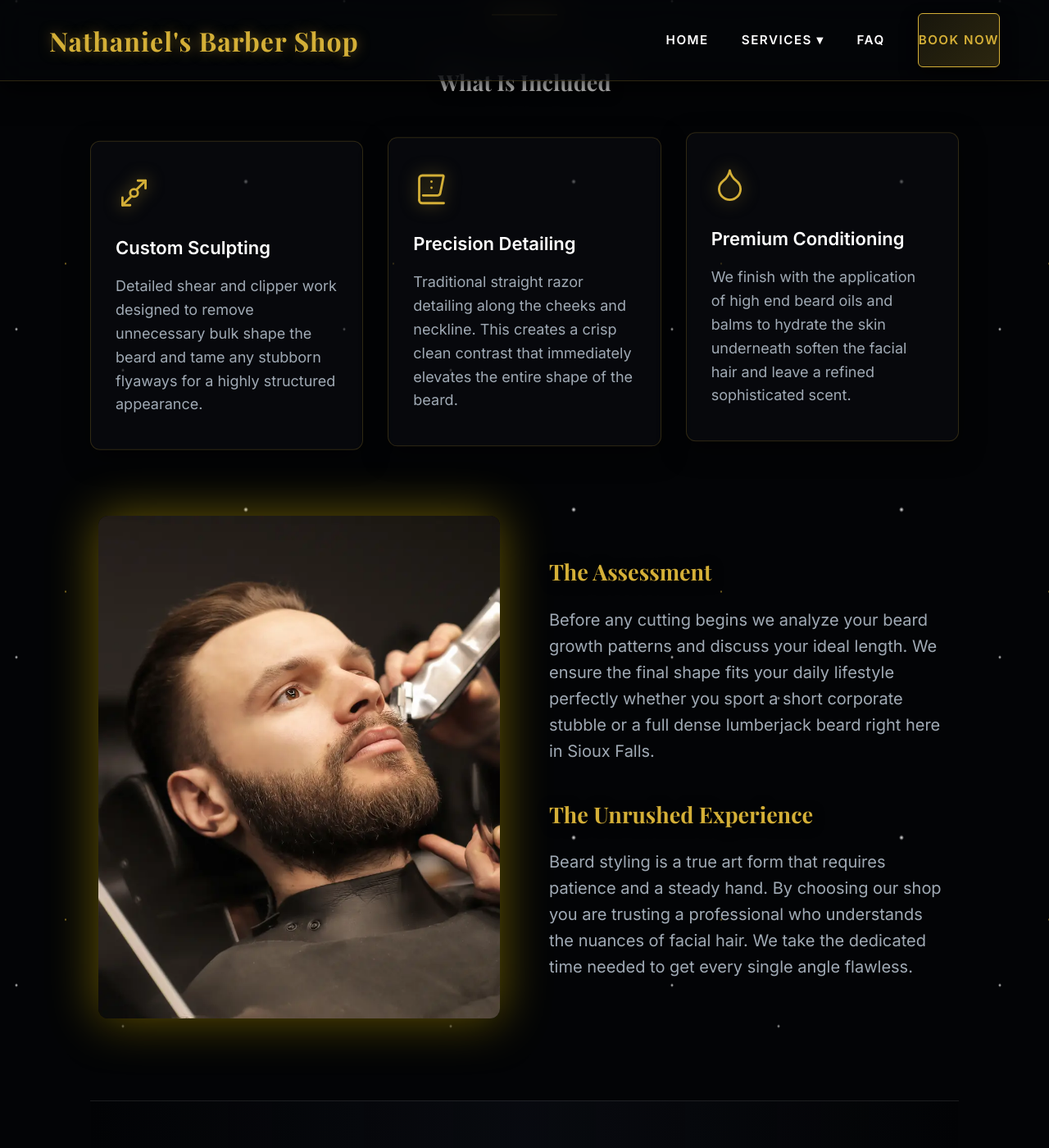
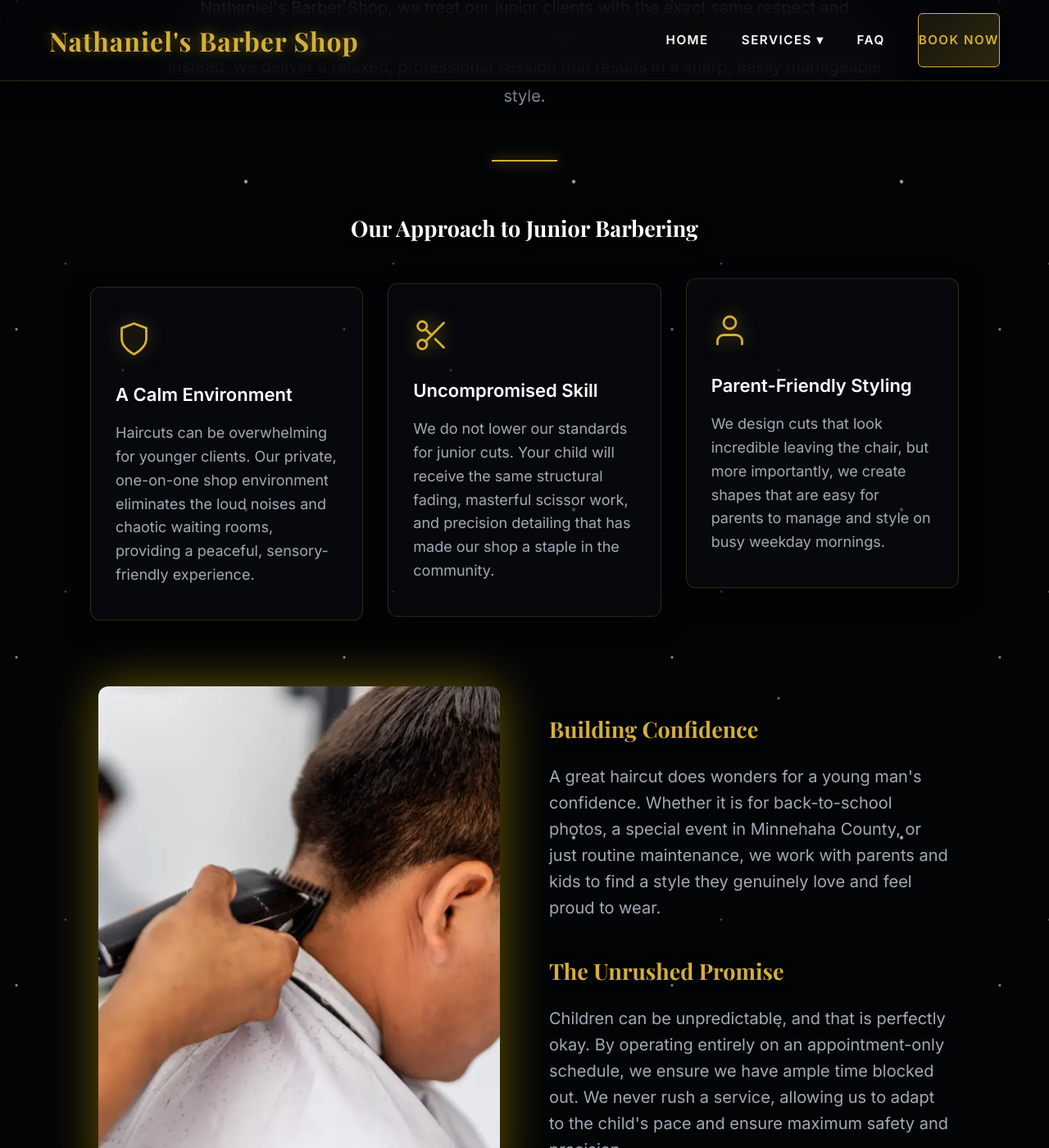
Before and after one commit to YourOnlineSquad/nathaniels-barber-shop, a Jekyll site: the page built from services/kids-haircut.md, in a window 1280 px wide and 1400 px high, scrolled down 1403 px. Shown: the whole window at 82% size. Built offline with Jekyll 4.4.1, drawn with Linux system fonts in a browser that asks for light colours; some web fonts are replaced; our own code applies the rules of GitHub Pages for plain Markdown files; some of the changed text lies outside the part shown.

Commit message:
Update kids-haircut.md

```diff
--- a/services/kids-haircut.md
+++ b/services/kids-haircut.md
@@ -1,14 +1,14 @@
----
+ ---
 layout: default
-title: Beard Trim in Sioux Falls SD | Nathaniel’s Barber Shop
+title: Kids Haircut in Sioux Falls SD | Nathaniel’s Barber Shop
 ---
 
 <header class="hero-cinematic">
   <div class="container" style="max-width: 1000px; padding: 0 20px;">
-    <span class="eyebrow-text">Signature Maintenance</span>
-    <h1 class="hero-title" style="font-size: clamp(3rem, 6vw, 4.5rem);">Beard Trim in Sioux Falls SD</h1>
+    <span class="eyebrow-text">Junior Barbering</span>
+    <h1 class="hero-title" style="font-size: clamp(3rem, 6vw, 4.5rem);">Kids Haircut in Sioux Falls, SD</h1>
     <div class="accent-line"></div>
-    <p class="hero-subtitle" style="font-size: 20px; max-width: 800px; margin: 0 auto;">Expert sculpting and conditioning for the perfect beard in Sioux Falls SD. Elevate your facial hair from unruly to undeniably sharp with our master barbers.</p>
+    <p class="hero-subtitle" style="font-size: 20px; max-width: 800px; margin: 0 auto;">Premium barbering isn't just for adults. We provide a calm, precise, and sophisticated haircutting experience designed specifically for the young gentlemen of the Sioux Empire.</p>
   </div>
 </header>
 
@@ -16,46 +16,46 @@ title: Beard Trim in Sioux Falls SD | Nathaniel’s Barber Shop
   <div class="container" style="max-width: 1100px; text-align: center; padding: 0 20px;">
 
     <div style="border-radius: 12px; overflow: hidden; box-shadow: 0 0 60px rgba(255, 215, 0, 0.4), 0 20px 40px rgba(0,0,0,0.5); margin: 0 auto 60px; max-width: 900px; transition: all 0.4s ease;">
-      <img src="{{ site.baseurl }}/assets/images/barber/beard-trim -n-sioux-falls-sd.webp" alt="Master barber performing a precision beard trim with clippers in Sioux Falls SD" style="width: 100%; height: auto; display: block; object-fit: cover; aspect-ratio: 16/9;">
+      <img src="{{ site.baseurl }}/assets/images/barber/sioux-falls-barber-Kids-haircut.webp" alt="Master barber giving a precision kids haircut in Sioux Falls SD" style="width: 100%; height: auto; display: block; object-fit: cover; aspect-ratio: 16/9;">
     </div>
 
     <p style="color: var(--text-muted); font-size: 20px; line-height: 1.8; margin: 0 auto 60px; max-width: 900px;">
-      A great beard requires meticulous maintenance and an expert eye for detail. At Nathaniel's Barber Shop we reject the quick trim approach. We use precise techniques to sculpt define and condition your beard so that it perfectly complements your unique facial structure and daily lifestyle.
+      Finding a barber who is both technically skilled and patient with children can be a challenge. At Nathaniel's Barber Shop, we treat our junior clients with the exact same respect and uncompromised craftsmanship as our adults. We reject the rushed, "assembly-line" kid cuts. Instead, we deliver a relaxed, professional session that results in a sharp, easily manageable style.
     </p>
 
     <div style="width: 80px; height: 2px; background: var(--accent-gold); margin: 0 auto 60px; box-shadow: 0 0 15px var(--accent-gold);"></div>
 
-    <h3 style="color: var(--text-light); margin-bottom: 50px; font-size: 27px;">What Is Included</h3>
+    <h3 style="color: var(--text-light); margin-bottom: 50px; font-size: 27px;">Our Approach to Junior Barbering</h3>
 
     <div style="display: grid; grid-template-columns: repeat(auto-fit, minmax(280px, 1fr)); gap: 30px; margin-bottom: 80px; text-align: left;">
 
       <div class="float-element">
         <div style="background: rgba(10, 12, 18, 0.6); border: 1px solid var(--border-glow); border-radius: 12px; padding: 40px 30px; transform: translateY(0); transition: all 0.3s ease; box-shadow: 0 10px 30px rgba(0,0,0,0.5);" onmouseover="this.style.transform='translateY(-10px)'; this.style.boxShadow='0 20px 40px rgba(212, 175, 55, 0.4)'; this.style.borderColor='var(--accent-gold)';" onmouseout="this.style.transform='translateY(0)'; this.style.boxShadow='0 10px 30px rgba(0,0,0,0.5)'; this.style.borderColor='var(--border-glow)';">
           <svg style="width: 45px; height: 45px; stroke: var(--accent-gold); fill: none; margin-bottom: 20px; filter: drop-shadow(0 0 10px rgba(212, 175, 55, 0.6));" viewBox="0 0 24 24" stroke-width="1.5" stroke-linecap="round" stroke-linejoin="round">
-            <path d="M14.5 4h5v5"/><path d="M19.5 4 14 9.5"/><path d="M9.5 20h-5v-5"/><path d="M4.5 20 10 14.5"/><circle cx="12" cy="12" r="2.5"/>
+            <path d="M12 22s8-4 8-10V5l-8-3-8 3v7c0 6 8 10 8 10z"/>
           </svg>
-          <p style="font-size: 22px; margin-bottom: 15px; line-height: 1.6;"><strong style="color: var(--text-light);">Custom Sculpting</strong></p>
-          <p style="font-size: 18px; color: var(--text-muted); line-height: 1.6;">Detailed shear and clipper work designed to remove unnecessary bulk shape the beard and tame any stubborn flyaways for a highly structured appearance.</p>
+          <p style="font-size: 22px; margin-bottom: 15px; line-height: 1.6;"><strong style="color: var(--text-light);">A Calm Environment</strong></p>
+          <p style="font-size: 18px; color: var(--text-muted); line-height: 1.6;">Haircuts can be overwhelming for younger clients. Our private, one-on-one shop environment eliminates the loud noises and chaotic waiting rooms, providing a peaceful, sensory-friendly experience.</p>
         </div>
       </div>
 
       <div class="float-element" style="animation-delay: 1s;">
         <div style="background: rgba(10, 12, 18, 0.6); border: 1px solid var(--border-glow); border-radius: 12px; padding: 40px 30px; transform: translateY(0); transition: all 0.3s ease; box-shadow: 0 10px 30px rgba(0,0,0,0.5);" onmouseover="this.style.transform='translateY(-10px)'; this.style.boxShadow='0 20px 40px rgba(212, 175, 55, 0.4)'; this.style.borderColor='var(--accent-gold)';" onmouseout="this.style.transform='translateY(0)'; this.style.boxShadow='0 10px 30px rgba(0,0,0,0.5)'; this.style.borderColor='var(--border-glow)';">
           <svg style="width: 45px; height: 45px; stroke: var(--accent-gold); fill: none; margin-bottom: 20px; filter: drop-shadow(0 0 10px rgba(212, 175, 55, 0.6));" viewBox="0 0 24 24" stroke-width="1.5" stroke-linecap="round" stroke-linejoin="round">
-            <path d="M4 19V5a2 2 0 0 1 2-2h13.4a.5.5 0 0 1 .49.6l-2.11 10.55A2 2 0 0 1 16 16H6.5"/><path d="M4 19a2 2 0 0 0 2 2h14"/><path d="M12 7h.01"/><path d="M12 11h.01"/>
+            <circle cx="6" cy="6" r="3"/><circle cx="6" cy="18" r="3"/><line x1="20" y1="4" x2="8.12" y2="15.88"/><line x1="14.47" y1="14.48" x2="20" y2="20"/><line x1="8.12" y1="8.12" x2="12" y2="12"/>
           </svg>
-          <p style="font-size: 22px; margin-bottom: 15px; line-height: 1.6;"><strong style="color: var(--text-light);">Precision Detailing</strong></p>
-          <p style="font-size: 18px; color: var(--text-muted); line-height: 1.6;">Traditional straight razor detailing along the cheeks and neckline. This creates a crisp clean contrast that immediately elevates the entire shape of the beard.</p>
+          <p style="font-size: 22px; margin-bottom: 15px; line-height: 1.6;"><strong style="color: var(--text-light);">Uncompromised Skill</strong></p>
+          <p style="font-size: 18px; color: var(--text-muted); line-height: 1.6;">We do not lower our standards for junior cuts. Your child will receive the same structural fading, masterful scissor work, and precision detailing that has made our shop a staple in the community.</p>
         </div>
       </div>
 
       <div class="float-element" style="animation-delay: 2s;">
         <div style="background: rgba(10, 12, 18, 0.6); border: 1px solid var(--border-glow); border-radius: 12px; padding: 40px 30px; transform: translateY(0); transition: all 0.3s ease; box-shadow: 0 10px 30px rgba(0,0,0,0.5);" onmouseover="this.style.transform='translateY(-10px)'; this.style.boxShadow='0 20px 40px rgba(212, 175, 55, 0.4)'; this.style.borderColor='var(--accent-gold)';" onmouseout="this.style.transform='translateY(0)'; this.style.boxShadow='0 10px 30px rgba(0,0,0,0.5)'; this.style.borderColor='var(--border-glow)';">
           <svg style="width: 45px; height: 45px; stroke: var(--accent-gold); fill: none; margin-bottom: 20px; filter: drop-shadow(0 0 10px rgba(212, 175, 55, 0.6));" viewBox="0 0 24 24" stroke-width="1.5" stroke-linecap="round" stroke-linejoin="round">
-            <path d="M12 22a7 7 0 0 0 7-7c0-2-1-3.9-3-5.5s-3.5-4-4-6.5c-.5 2.5-2 4.9-4 6.5C6 11.1 5 13 5 15a7 7 0 0 0 7 7z"/>
+            <path d="M20 21v-2a4 4 0 0 0-4-4H8a4 4 0 0 0-4 4v2"/><circle cx="12" cy="7" r="4"/>
           </svg>
-          <p style="font-size: 22px; margin-bottom: 15px; line-height: 1.6;"><strong style="color: var(--text-light);">Premium Conditioning</strong></p>
-          <p style="font-size: 18px; color: var(--text-muted); line-height: 1.6;">We finish with the application of high end beard oils and balms to hydrate the skin underneath soften the facial hair and leave a refined sophisticated scent.</p>
+          <p style="font-size: 22px; margin-bottom: 15px; line-height: 1.6;"><strong style="color: var(--text-light);">Parent-Friendly Styling</strong></p>
+          <p style="font-size: 18px; color: var(--text-muted); line-height: 1.6;">We design cuts that look incredible leaving the chair, but more importantly, we create shapes that are easy for parents to manage and style on busy weekday mornings.</p>
         </div>
       </div>
 
@@ -64,25 +64,25 @@ title: Beard Trim in Sioux Falls SD | Nathaniel’s Barber Shop
     <div style="display: grid; grid-template-columns: repeat(auto-fit, minmax(320px, 1fr)); gap: 60px; margin-bottom: 100px; text-align: left; align-items: center; padding: 0 10px;">
 
       <div style="border-radius: 12px; overflow: hidden; box-shadow: 0 0 60px rgba(255, 215, 0, 0.4), 0 20px 40px rgba(0,0,0,0.6); transition: all 0.4s ease;">
-        <img src="{{ site.baseurl }}/assets/images/barber/sioux-falls-barber-beard-trim-clipper-service.webp" alt="Master barber detailing a perfect beard fade in Sioux Falls SD" style="width: 100%; height: auto; display: block; object-fit: cover; aspect-ratio: 4/5;">
+        <img src="{{ site.baseurl }}/assets/images/barber/sioux-falls-barber-clipper-Kids-haircut-fade.webp" alt="Professional and calm kids haircut experience at a luxury barber shop in Sioux Falls" style="width: 100%; height: auto; display: block; object-fit: cover; aspect-ratio: 4/5;">
       </div>
 
       <div>
-        <h3 style="color: var(--accent-gold); margin-bottom: 20px; font-size: 27px;">The Assessment</h3>
+        <h3 style="color: var(--accent-gold); margin-bottom: 20px; font-size: 27px;">Building Confidence</h3>
         <p style="color: var(--text-muted); font-size: 20px; line-height: 1.6; margin-bottom: 40px;">
-          Before any cutting begins we analyze your beard growth patterns and discuss your ideal length. We ensure the final shape fits your daily lifestyle perfectly whether you sport a short corporate stubble or a full dense lumberjack beard right here in Sioux Falls.
+          A great haircut does wonders for a young man's confidence. Whether it is for back-to-school photos, a special event in Minnehaha County, or just routine maintenance, we work with parents and kids to find a style they genuinely love and feel proud to wear.
         </p>
 
-        <h3 style="color: var(--accent-gold); margin-bottom: 20px; font-size: 27px;">The Unrushed Experience</h3>
+        <h3 style="color: var(--accent-gold); margin-bottom: 20px; font-size: 27px;">The Unrushed Promise</h3>
         <p style="color: var(--text-muted); font-size: 20px; line-height: 1.6;">
-          Beard styling is a true art form that requires patience and a steady hand. By choosing our shop you are trusting a professional who understands the nuances of facial hair. We take the dedicated time needed to get every single angle flawless.
+          Children can be unpredictable, and that is perfectly okay. By operating entirely on an appointment-only schedule, we ensure we have ample time blocked out. We never rush a service, allowing us to adapt to the child's pace and ensure maximum safety and precision.
         </p>
       </div>
 
     </div>
 
     <div style="border-top: 1px solid rgba(255, 255, 255, 0.1); border-bottom: 1px solid rgba(255, 255, 255, 0.1); padding: 60px 20px; margin-bottom: 80px; background: linear-gradient(90deg, transparent, rgba(10, 12, 18, 0.8), transparent);">
-      <h3 style="color: #f5f5f5; margin-bottom: 25px; font-size: 27px;">Keep Your Beard Looking Sharp</h3>
+      <h3 style="color: #f5f5f5; margin-bottom: 25px; font-size: 27px;">Book Their Next Haircut</h3>
       <a href="https://www.styleseat.com/m/v/nathanielsbarbershop?utm_source=google&utm_medium=reserve" target="_blank" rel="noopener noreferrer" class="btn-primary">Reserve Your Chair Now</a>
     </div>
 
@@ -90,29 +90,29 @@ title: Beard Trim in Sioux Falls SD | Nathaniel’s Barber Shop
 
     <div style="max-width: 800px; margin: 0 auto 80px; text-align: left;">
 
-      <details style="border-bottom: 1px solid rgba(212, 175, 55, 0.2); padding: 20px 0;">
-        <summary style="font-size: 22px; color: var(--accent-gold); font-weight: 600; cursor: pointer; outline: none;">Should I wash my beard before coming in?</summary>
-        <p style="color: var(--text-muted); font-size: 20px; line-height: 1.6; margin-top: 15px; margin-bottom: 0;">Yes we highly recommend washing your beard before your appointment. Clean hair lays in its natural state allowing the barber to make the most accurate structural cuts and assessments.</p>
+      <details class="faq-details">
+        <summary class="faq-summary">What is the age limit for a kids haircut?</summary>
+        <p class="faq-answer">We welcome junior clients of all ages, provided they are able to sit relatively independently in the barber chair. Safety is our top priority when working with sharp shears and clippers.</p>
       </details>
 
-      <details style="border-bottom: 1px solid rgba(212, 175, 55, 0.2); padding: 20px 0;">
-        <summary style="font-size: 22px; color: var(--accent-gold); font-weight: 600; cursor: pointer; outline: none;">Do you outline with a straight razor?</summary>
-        <p style="color: var(--text-muted); font-size: 20px; line-height: 1.6; margin-top: 15px; margin-bottom: 0;">Absolutely. Every premium beard service includes traditional straight razor detailing along the cheeks and neckline to create the sharpest possible contrast.</p>
+      <details class="faq-details">
+        <summary class="faq-summary">How much time is blocked out for this service?</summary>
+        <p class="faq-answer">We block out the exact same amount of time for a junior cut as we do an adult cut. We refuse to rush the process, ensuring your child stays comfortable and the final result is absolutely precise.</p>
       </details>
 
-      <details style="border-bottom: 1px solid rgba(212, 175, 55, 0.2); padding: 20px 0;">
-        <summary style="font-size: 22px; color: var(--accent-gold); font-weight: 600; cursor: pointer; outline: none;">Do you take walk ins or do I need an appointment?</summary>
-        <p style="color: var(--text-muted); font-size: 20px; line-height: 1.6; margin-top: 15px; margin-bottom: 0;">Nathaniel operates strictly by appointment only. Because he is a solo barber working in his own private physical location this ensures every client receives unhurried and undivided attention without waiting in a crowded lobby.</p>
+      <details class="faq-details">
+        <summary class="faq-summary">Do you take walk ins or do I need an appointment?</summary>
+        <p class="faq-answer">Nathaniel operates strictly by appointment only. This is especially beneficial for children, as it guarantees they won't have to wait in a crowded, noisy lobby before their turn.</p>
       </details>
 
-      <details style="border-bottom: 1px solid rgba(212, 175, 55, 0.2); padding: 20px 0;">
-        <summary style="font-size: 22px; color: var(--accent-gold); font-weight: 600; cursor: pointer; outline: none;">What is your cancellation and deposit policy?</summary>
-        <p style="color: var(--text-muted); font-size: 20px; line-height: 1.6; margin-top: 15px; margin-bottom: 0;">We require a deposit to secure your booking. If you cannot make your appointment we kindly ask for over twenty four hours of notice. Without ample notification we lose vital revenue for that specific time slot so the deposit will be retained.</p>
+      <details class="faq-details">
+        <summary class="faq-summary">What is your cancellation and deposit policy?</summary>
+        <p class="faq-answer">We require a deposit to secure your booking. If you cannot make your appointment, we kindly ask for over twenty four hours of notice. Without ample notification, we lose vital revenue for that specific time slot, so the deposit will be retained.</p>
       </details>
 
-      <details style="border-bottom: 1px solid rgba(212, 175, 55, 0.2); padding: 20px 0;">
-        <summary style="font-size: 22px; color: var(--accent-gold); font-weight: 600; cursor: pointer; outline: none;">Which beard products do you recommend?</summary>
-        <p style="color: var(--text-muted); font-size: 20px; line-height: 1.6; margin-top: 15px; margin-bottom: 0;">We recommend high-quality, natural beard oils to hydrate the skin underneath and balms to provide structure and hold to the hair. We will apply premium products during your service and recommend the best options for your specific hair type.</p>
+      <details class="faq-details">
+        <summary class="faq-summary">Where exactly is your shop located?</summary>
+        <p class="faq-answer">We operate out of a premium private physical location right here in Sioux Falls SD. You will receive exact directions and details upon completing your secure booking through our StyleSeat portal.</p>
       </details>
 
     </div>
@@ -120,7 +120,6 @@ title: Beard Trim in Sioux Falls SD | Nathaniel’s Barber Shop
     <h3 style="margin-bottom: 30px; color: var(--text-light); font-size: 25px; text-transform: uppercase; letter-spacing: 2px;">Explore Related Services</h3>
     <div style="display: flex; gap: 20px; justify-content: center; flex-wrap: wrap;">
       <a href="{{ site.baseurl }}/services/mens-haircut" class="btn-primary" style="background: transparent; border-color: rgba(212, 175, 55, 0.3); font-size: 16px; padding: 12px 24px; box-shadow: none;">Mens Haircut</a>
-      <a href="{{ site.baseurl }}/services/shave" class="btn-primary" style="background: transparent; border-color: rgba(212, 175, 55, 0.3); font-size: 16px; padding: 12px 24px; box-shadow: none;">Straight Razor Shave</a>
       <a href="{{ site.baseurl }}/services/line-up" class="btn-primary" style="background: transparent; border-color: rgba(212, 175, 55, 0.3); font-size: 16px; padding: 12px 24px; box-shadow: none;">Line Up</a>
     </div>
 
```
